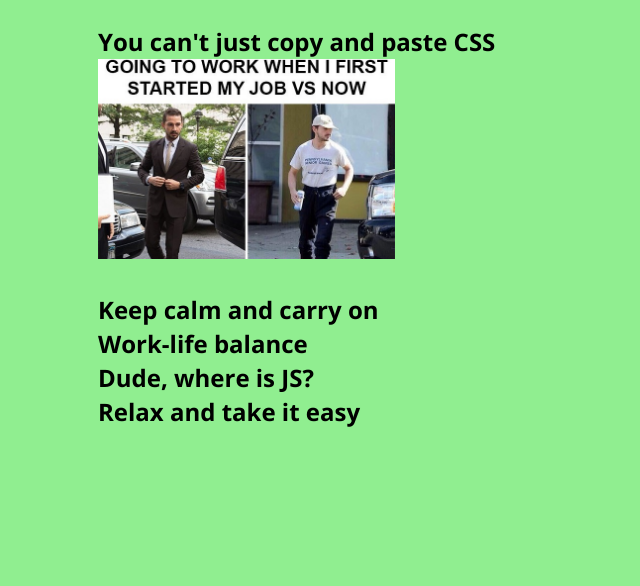
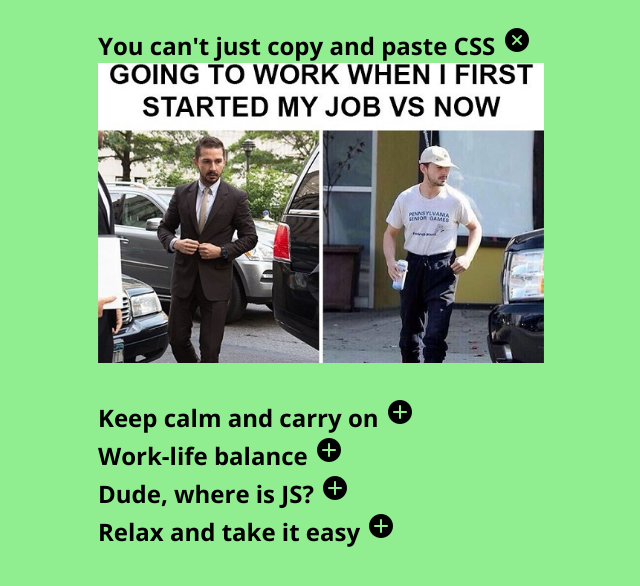
Before and after one commit to freennnn/cssBayan, a plain HTML site: page cssBayan/index.html in a window 1280 px wide. Shown: the part 118-704 px from the top of the page, without its empty margins (92-732 px from the left). Drawn offline with nearby package versions, Linux system fonts and the light colour scheme.

Commit message:
feat: open/close icons added to rows (Sun, 12 Mar 2023 22:55:20 GMT)

```diff
--- a/cssBayan/main.css
+++ b/cssBayan/main.css
@@ -72,12 +72,17 @@ h3 {
 .acc-row__meme {
     display: none;
     transition: all 1s ;
-    height: 200px;
+    height: 300px;
 }
 
 .acc-row:hover > .acc-row__input:not(:checked) ~ .acc-row__title > .acc-row__meme{
     display: block;
     animation: fade_in 0.3s;
+}
+
+.acc-row:hover > .acc-row__input:not(:checked) ~ .acc-row__title > .acc-row__action_btn{
+    background-image: url("img/icons/icons8-macos-close-30.png");
+    transition: all 0.5s ;
 }
 
 .acc-row:not(:hover) > .acc-row__input:not(:checked) ~ .acc-row__title > .acc-row__meme{
@@ -87,7 +92,20 @@ h3 {
 
 .acc-row__input:checked ~ .acc-row__title > .acc-row__meme {
     display:block;
+}
 
+.acc-row__input:checked ~ .acc-row__title > .acc-row__action_btn {
+    background-image: url("img/icons/icons8-macos-close-30.png");
+    transition: all 0.5s ;
+}
+
+.acc-row__action_btn {
+    background-image: url("img/icons/icons8-macos-maximize-30.png");
+    display: inline-flex;
+    align-items: center;
+    justify-content: end;
+    width: 30px;
+    height: 30px;
 }
 
 /* .acc-row__input:checked ~ .acc-row__title {
```
Also changed, not shown: cssBayan/img/icons/icons8-macos-close-30.png (added), cssBayan/img/icons/icons8-macos-close-60.png (added), cssBayan/img/icons/icons8-macos-close-90.png (added), cssBayan/img/icons/icons8-macos-maximize-30.png (added), cssBayan/img/icons/icons8-macos-maximize-60.png (added), cssBayan/img/icons/icons8-macos-maximize-90.png (added).
